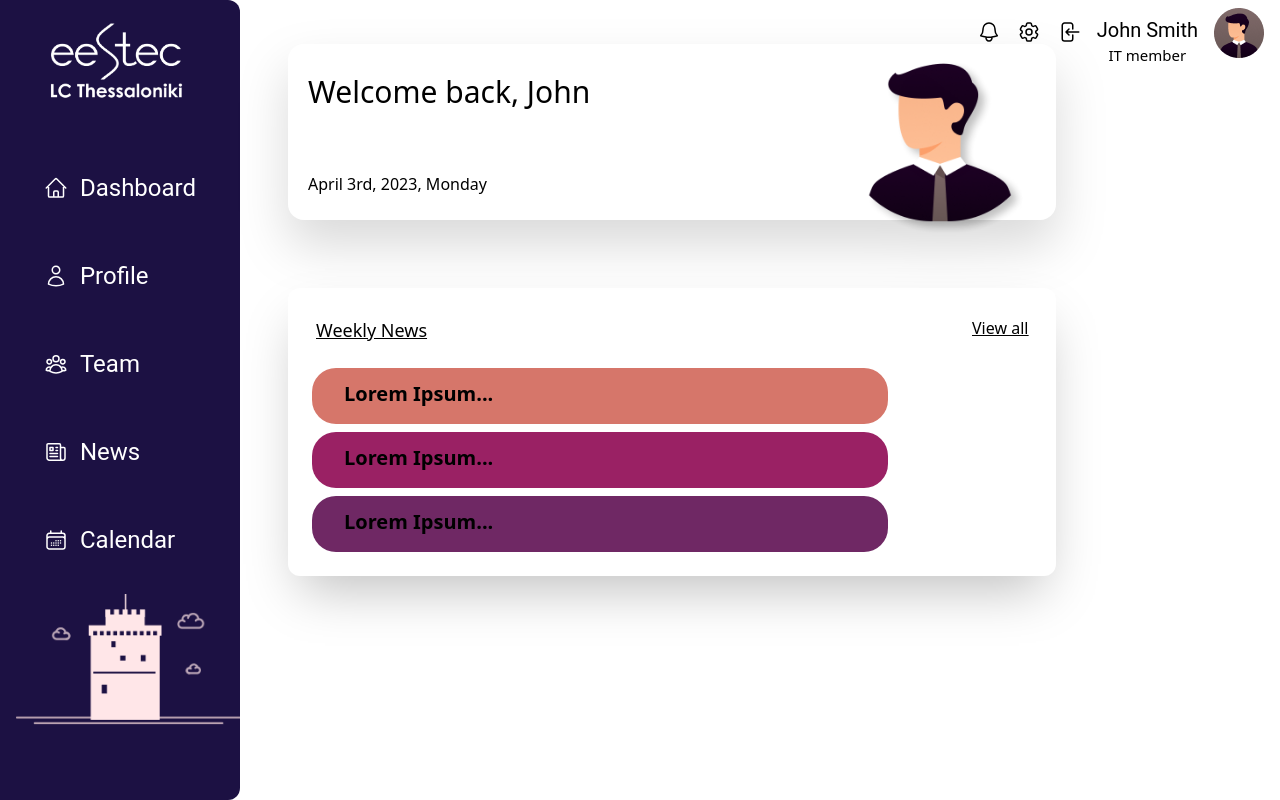
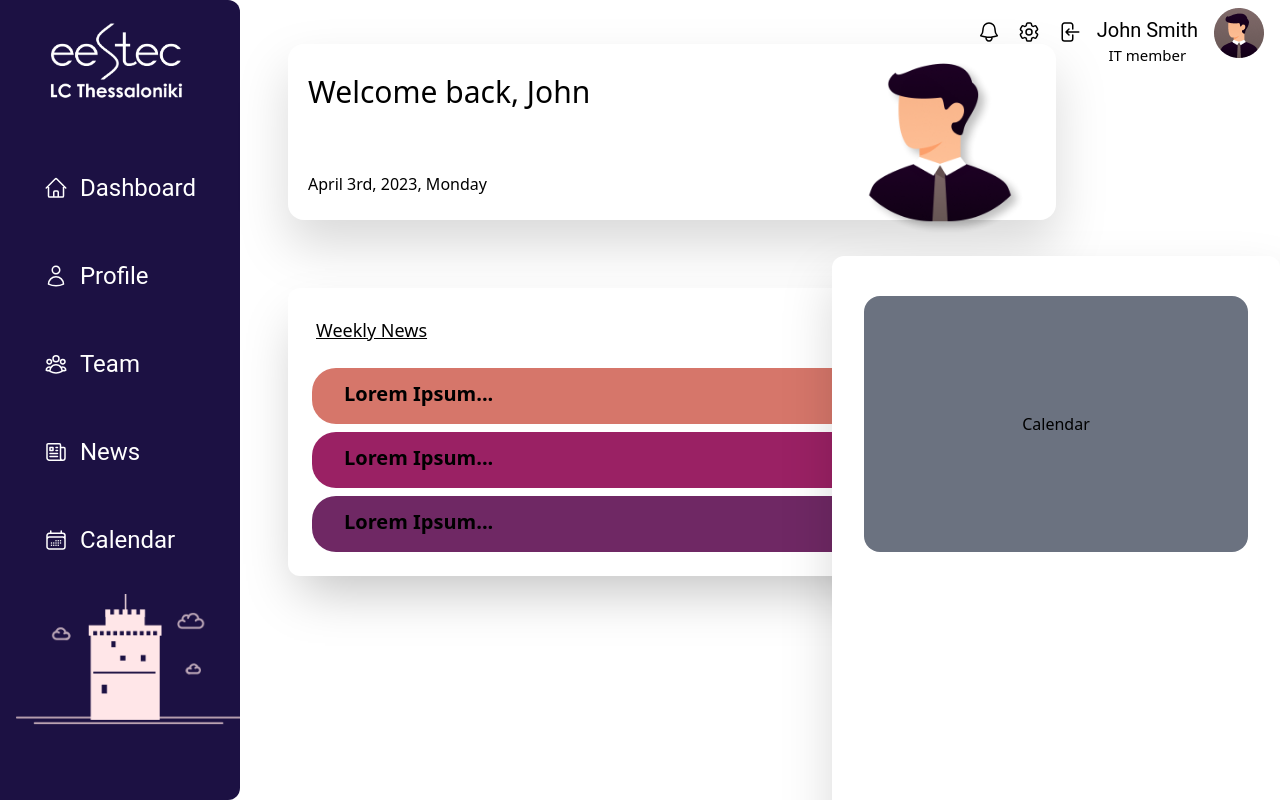
Before and after one commit to Zatrazemis/EESTEC-2023, a React (Vite) app in the folder eestec-dashboard/: page / in a window 1280 px wide. Built offline with nearby package versions, Linux system fonts and the light colour scheme.

Commit message:
Added the Calendar space

```diff
--- a/eestec-dashboard/src/components/pages/Dashboard.jsx
+++ b/eestec-dashboard/src/components/pages/Dashboard.jsx
@@ -32,11 +32,11 @@ function Dashboard() {
         </div>
         <div className="absolute w-16 h-4 right-5 top-7 underline">
           <a href="/news">View all</a></div>
+     </div>
+     <div className="fixed right-0 inset-y-64 h-screen overflow-hidden flex justify-center max-w-md bg-white drop-shadow-2xl rounded-xl w-full ">
+        <div className="bg-gray-500 max-w-sm w-full flex justify-center items-center h-64 mt-10 rounded-2xl ">Calendar</div>
 
-
-
-
-      </div>
+     </div>
       </div>
 
     </>
```
